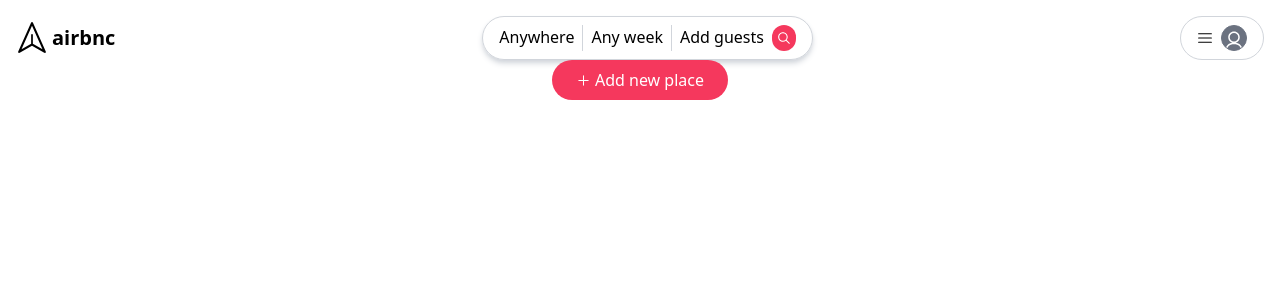
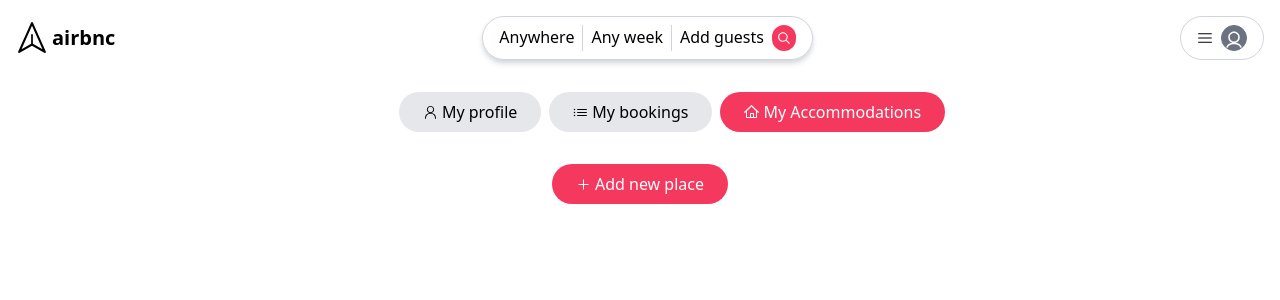
Before and after one commit to CameronBrenton/BookingApp-AirBnB-Clone, a React (Vite) app in the folder client/: page /account/places in a window 1280 px wide. Shown: the top 300 px of the page. Built offline with nearby package versions, Linux system fonts and the light colour scheme; no server answers; the HTML template or start-up script is replaced by a standard one.

Commit message:
import and use AccountNav component

```diff
--- a/client/src/pages/PlacesPage.jsx
+++ b/client/src/pages/PlacesPage.jsx
@@ -1,12 +1,10 @@
-import { Link, useParams } from "react-router-dom";
-import PlacesFormPage from "./PlacesFormPage";
+import { Link } from "react-router-dom";
+import AccountNav from "../AccountNav";
 
 export default function PlacesPage() {
-  const { action } = useParams();
-
   return (
     <div>
-      {action !== "new" && (
+		<AccountNav />
         <div className="text-center">
           <Link
             className="inline-flex items-center gap-1 px-6 py-2 text-white rounded-full bg-primary"
@@ -29,10 +27,6 @@ export default function PlacesPage() {
             Add new place
           </Link>
         </div>
-      )}
-      {action === "new" && (
-        <PlacesFormPage />
-      )}
     </div>
   );
 }
```
